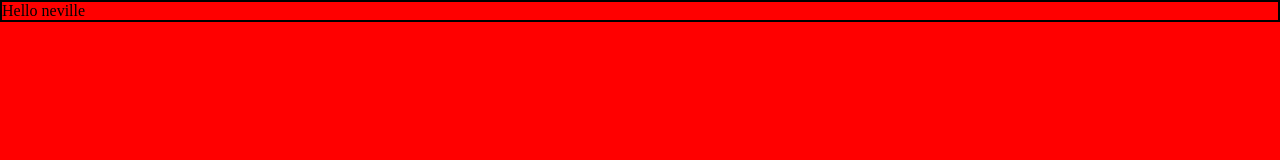
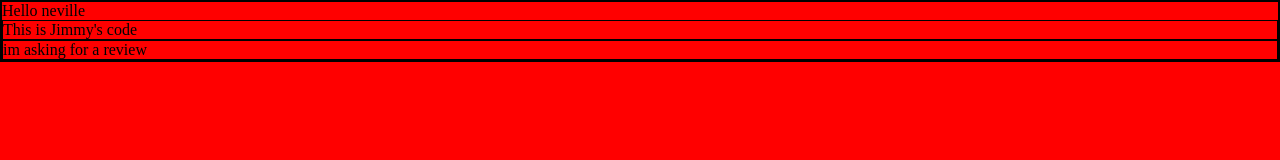
Before and after one commit to NEVILLEKHABUCHI/Forking-Trial, a plain HTML site: page index.html in a window 1280 px wide. Drawn offline with Linux system fonts and the light colour scheme.

Commit message:
some changes from jimmy

```diff
--- a/index.html
+++ b/index.html
@@ -8,5 +8,7 @@
 </head>
 <body>
     Hello neville
+    <p>This is Jimmy's code</p>
+    <p>im asking for a review</p>
 </body>
 </html>
```
